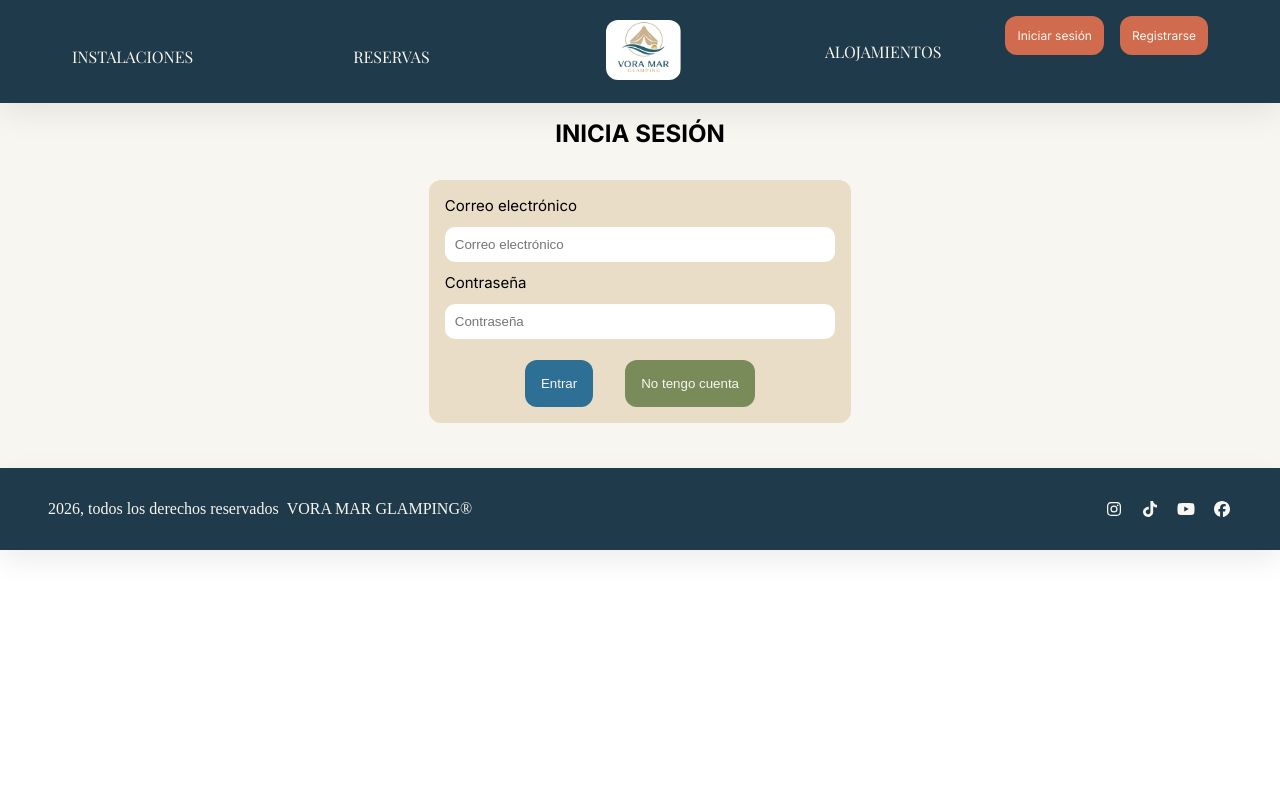
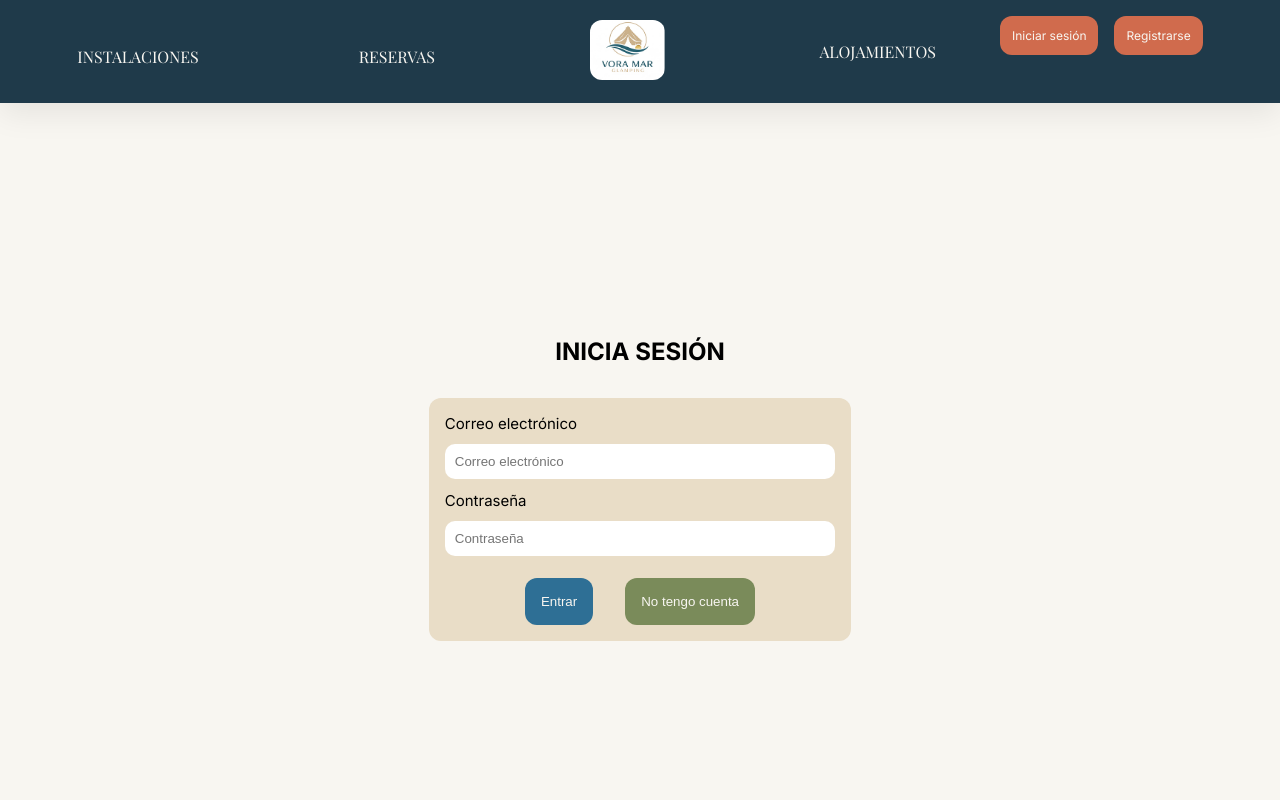
Before and after one commit to agapitodisousa1/VORA_MAR_GLAMPING, a Vue app in the folder frontend/: page /login in a window 1280 px wide. Shown: the top 800 px of the page. Built offline with nearby package versions, Linux system fonts and the light colour scheme; a web font is replaced by a local one.

Commit message:
changed height for loginView and RegisterView

```diff
--- a/frontend/src/components/Header.vue
+++ b/frontend/src/components/Header.vue
@@ -122,7 +122,6 @@
             display: none
         .izquierda
             @include mixins.flexbox($d: flex , $fd: row , $jc: flex-start, $gap: 8rem)
-            width: 33%
             .reservas
                 padding: 1rem
                 margin-top:10px
--- a/frontend/src/views/public/LoginView.vue
+++ b/frontend/src/views/public/LoginView.vue
@@ -91,6 +91,7 @@
             align-items: center
             background-color: variables.$color_background_secundario
             padding-bottom: 2.8rem
+            height: 100vh
             .title
                 text-align: center
                 font-size: 1.5rem
--- a/frontend/src/views/public/RegisterView.vue
+++ b/frontend/src/views/public/RegisterView.vue
@@ -116,6 +116,7 @@
             align-items: center
             background-color: variables.$color_background_secundario
             padding-bottom: 2.8rem
+
             .title
                 text-align: center
                 font-size: 1.5rem
```
